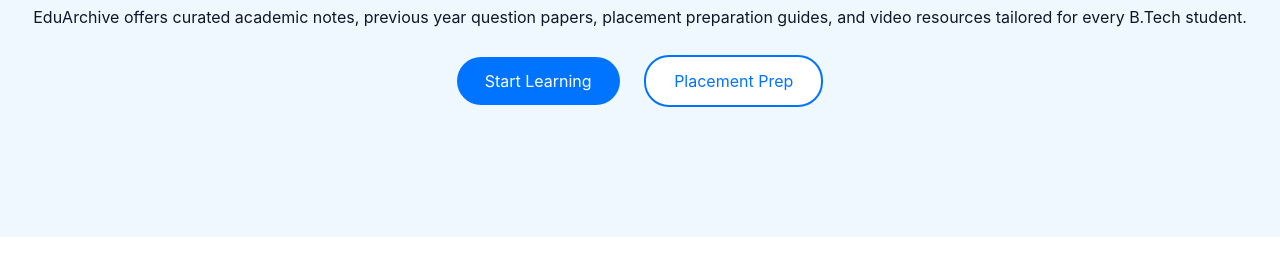
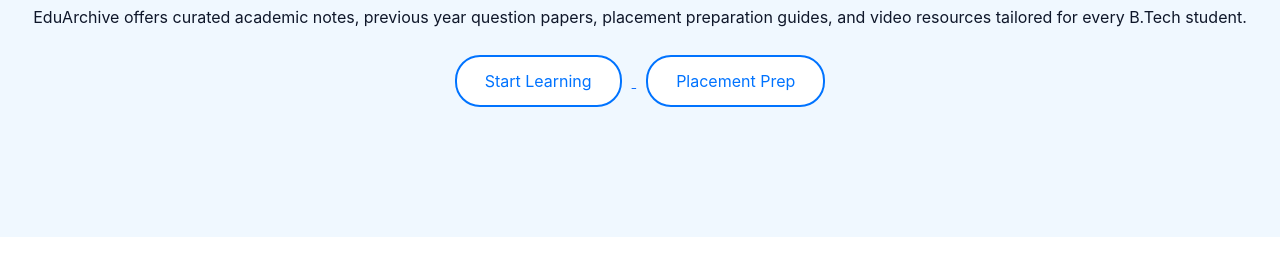
Before and after one commit to mrtopr/EduArchive, a plain HTML site: page index.html in a window 1280 px wide. Shown: the part 372-646 px from the top of the page. Drawn offline with nearby package versions, Linux system fonts and the light colour scheme.

Commit message:
fix button

```diff
--- a/index.html
+++ b/index.html
@@ -157,9 +157,7 @@
             border: 2px solid var(--primary);
         }
 
-  /* =========================
-     Pathways Section
-  ========================== */
+        /* Pathways Section */
         .pathways-row {
             margin-top: 40px;
         }
@@ -227,9 +225,7 @@
             opacity: 0.15;
         }
 
-  /* =========================
-     Responsive
-  ========================== */
+        /* Responsive*/
         @media (max-width: 768px) {
             .hero h1 {
                 font-size: 2.2rem;
@@ -265,7 +261,8 @@
             B.Tech student.
         </p>
 
-            <button class="b1">Start Learning</button>
+        <a href="resources.html">
+            <button class="b2">Start Learning</button>
             <a href="placement.html">
                 <button class="b2">Placement Prep</button>
             </a>
```
Lines whose indentation alone changed are shown as unchanged.
